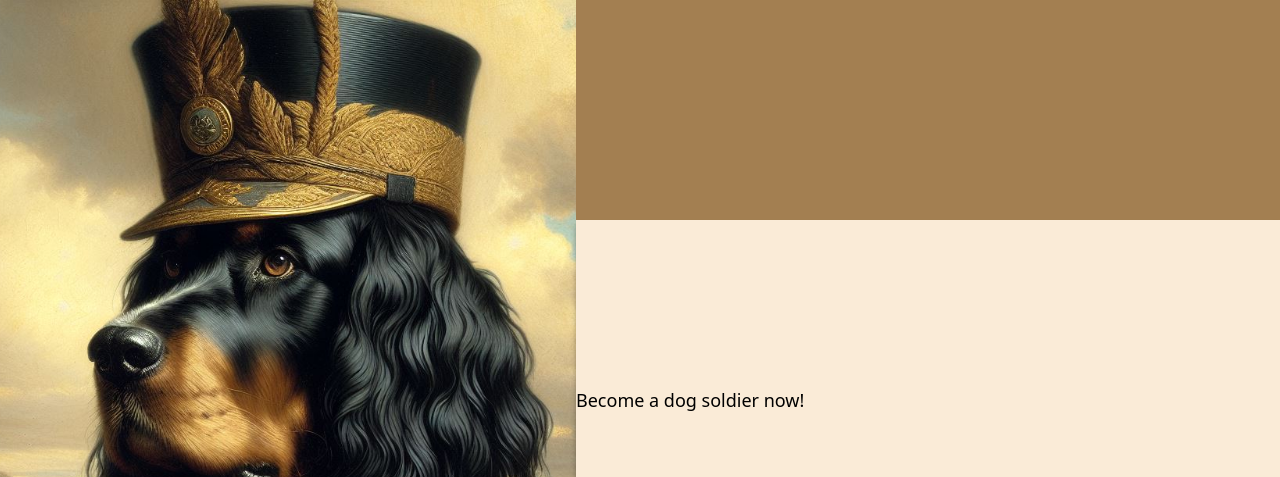
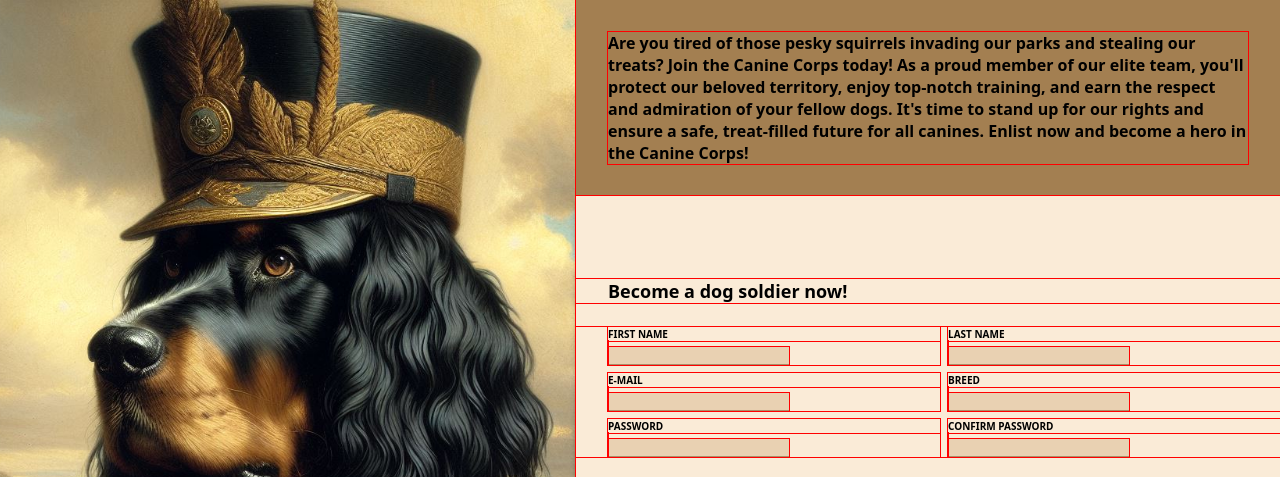
Before and after one commit to lrnzdmd/signup, a plain HTML site: page index.html in a window 1280 px wide. Shown: the top 477 px of the page. Drawn offline with Linux system fonts and the light colour scheme.

Commit message:
added form and made it pretty

```diff
--- a/index.html
+++ b/index.html
@@ -10,14 +10,48 @@
     <div class="logoside">
         <div class="logobar">
             <img src="./images/paw.svg" alt="paw logo">
-            <h1>Join The Dog Army</h1>
+            <h1>Join The Canine Corps</h1>
         </div>
     </div>
     <div class="formside">
+        <h4>Are you tired of those pesky squirrels invading our parks and stealing our treats?
+            Join the Canine Corps today! As a proud member of our elite team, you'll protect our
+            beloved territory, enjoy top-notch training, and earn the respect and admiration of your
+             fellow dogs. It's time to stand up for our rights and ensure a safe, treat-filled future
+              for all canines. Enlist now and become a hero in the Canine Corps!</h4>
         <div class="forminput">
-            <p>Become a dog soldier now!</p>
+            <h4>Become a dog soldier now!</h4>
             <form action="signup" method="post">
-
+                <div class="inputfield">
+                    <p>FIRST NAME</p>
+                <label for="firstname"></label>
+                <input type="text" name="firstname" id="firstname" required>
+                </div>
+                <div class="inputfield">
+                    <p>LAST NAME</p>
+                <label for="lastname"></label>
+                <input type="text" name="lastname" id="lastname" required>
+                </div>
+                <div class="inputfield">
+                    <p>E-MAIL</p>
+                <label for="email"></label>
+                <input type="email" name="email" id="email" required>
+                </div>
+                <div class="inputfield">
+                    <p>BREED</p>
+                <label for="breed"></label>
+                <input type="text" name="breed" id="breed" required>
+                </div>
+                <div class="inputfield">
+                    <p>PASSWORD</p>
+                <label for="password"></label>
+                <input type="password" name="password" id="password" required>
+                </div>
+                <div class="inputfield">
+                    <p>CONFIRM PASSWORD</p>
+                    <label for="passwordconf"></label>
+                    <input type="password" name="passwordconf" id="passwordconf" required>
+                    </div>
             </form>
         </div>
     </div>
--- a/style.css
+++ b/style.css
@@ -1,4 +1,4 @@
-
+* {outline: 1px solid red;}
 
 body {
     font-family: system-ui, -apple-system, BlinkMacSystemFont, 'Segoe UI', Roboto, Oxygen, Ubuntu, Cantarell, 'Open Sans', 'Helvetica Neue', sans-serif;
@@ -44,11 +44,11 @@ body {
     width: 60vw;
     display: flex;
     flex-direction: column;
-    justify-content: center;
-    align-items: flex-start;
     font-size: 18px;
-
-
+}
+.formside > h4 {
+    margin: 2rem;
+    font-size: 16px;
 }
 
 .forminput {
@@ -57,6 +57,38 @@ body {
     justify-content: center;
     background-color: antiquewhite;
     width:100%;
-    height: 45vh;
+    height: 40vh;
     box-shadow: 0px 5px 5px rgba(0, 0, 0, 0.3);
 }
+
+.forminput > * {
+    padding-left: 2rem;
+}
+
+.forminput form {
+    display:flex;
+    flex-wrap: wrap;
+    gap: 0.5rem;
+
+}
+.inputfield p {
+    font-size: 10px;
+    font-weight: 600;
+    margin:0;
+}
+
+.inputfield {
+    flex: 1 1 35%;
+}
+
+.inputfield input {
+    background-color: rgba(189, 146, 90, 0.295);
+    border: none;
+    border-bottom: 1px solid rgba(150, 120, 80, 0.747);
+}
+
+.forminput button {
+    background-color: rgba(189, 146, 90, 0.295);
+    border: 1px solid rgba(150, 120, 80, 0.747);
+
+}
```
